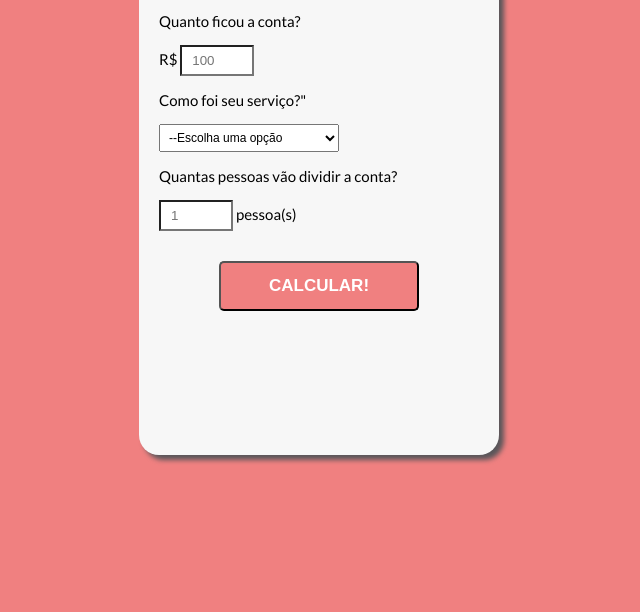
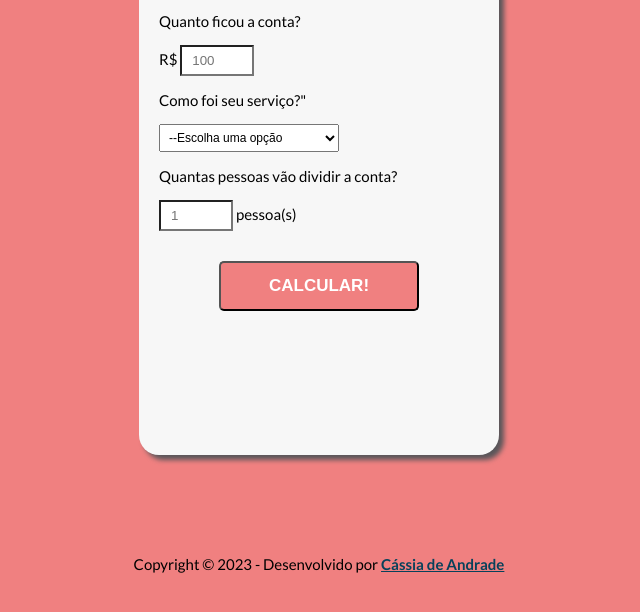
Before and after one commit to cassiadeandrade/CalculadoraDeGorjetas, a plain HTML site: page index.html in a window 1280 px wide. Shown: the part 170-782 px from the top of the page, without its empty margins (321-961 px from the left). Drawn offline with Linux system fonts and the light colour scheme; a web font is replaced by a local one.

Commit message:
Adição do footer

```diff
--- a/index.html
+++ b/index.html
@@ -28,7 +28,7 @@
                 <option value="0.15">15% - Bom</option>
                 <option value="0.1">10% - Aceitável</option>
                 <option value="0.05">05% - Ruim</option>
-                    <option value="0.02">02% - Péssimo</option>
+                <option value="0.0">0% - Péssimo</option>
               </select>
             </p>
             <label for="people">
@@ -46,6 +46,13 @@
         <p id="each">cada!</p>
       </div>
     </div>
+    <footer>
+      <div>
+       <p>Copyright &copy; 2023 - Desenvolvido por
+        <a href="https://www.linkedin.com/in/c%C3%A1ssia-de-andrade-943888263/" target="_blank"><span>Cássia de Andrade</span></a>
+       </p>
+      </div>
+    </footer>
     <script type="text/javascript" src="script.js"></script>
   </body>
 </html>
--- a/styles.css
+++ b/styles.css
@@ -73,3 +73,13 @@ body {
     margin-top: 5px;
     text-align: center;
 }
+
+
+a {
+    font-weight: bold;
+    color: #07415a;
+}
+
+footer {
+    text-align: center;
+}
```
Also changed, not shown: script.js (indentation only). Lines whose indentation alone changed are shown as unchanged.
